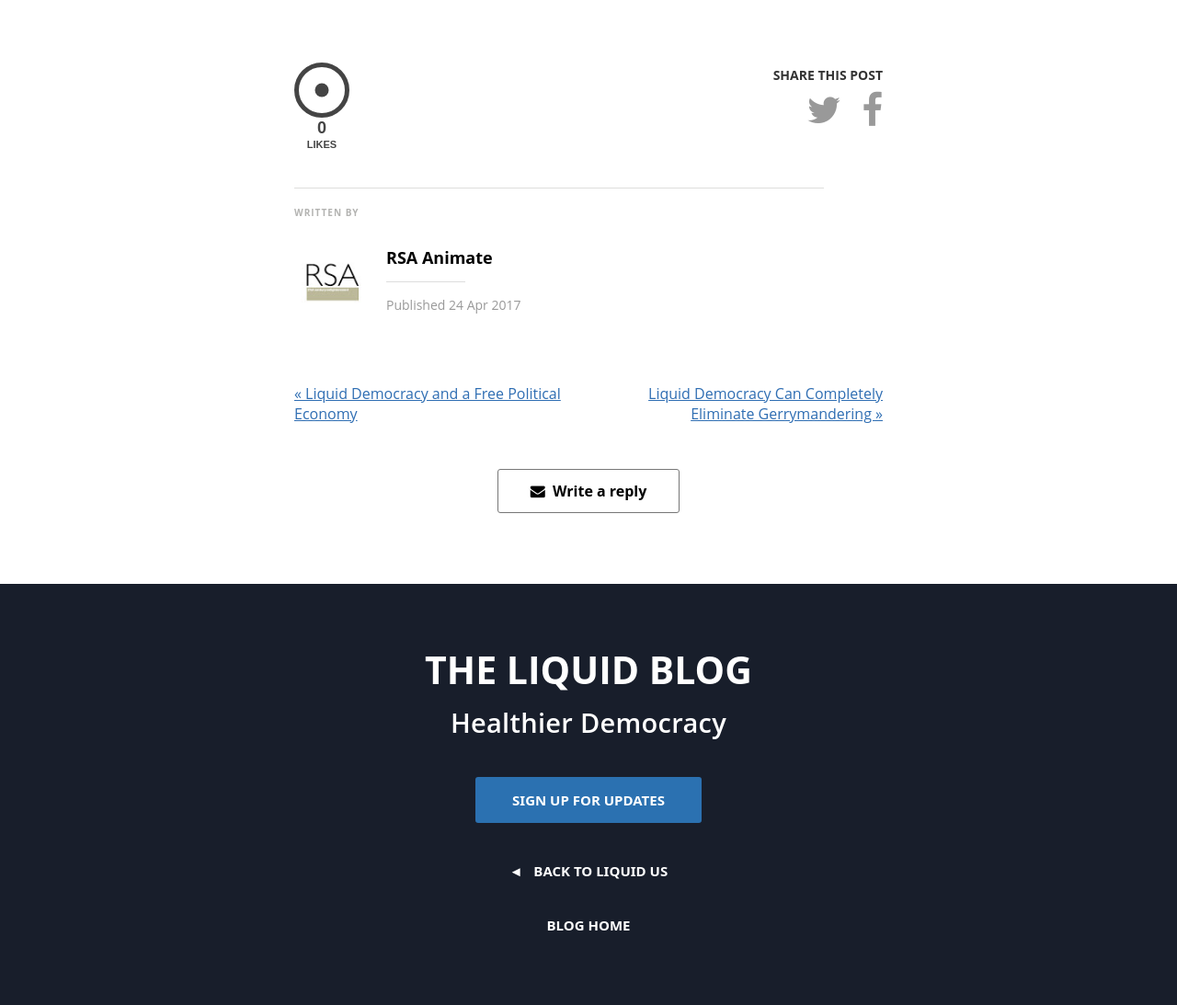
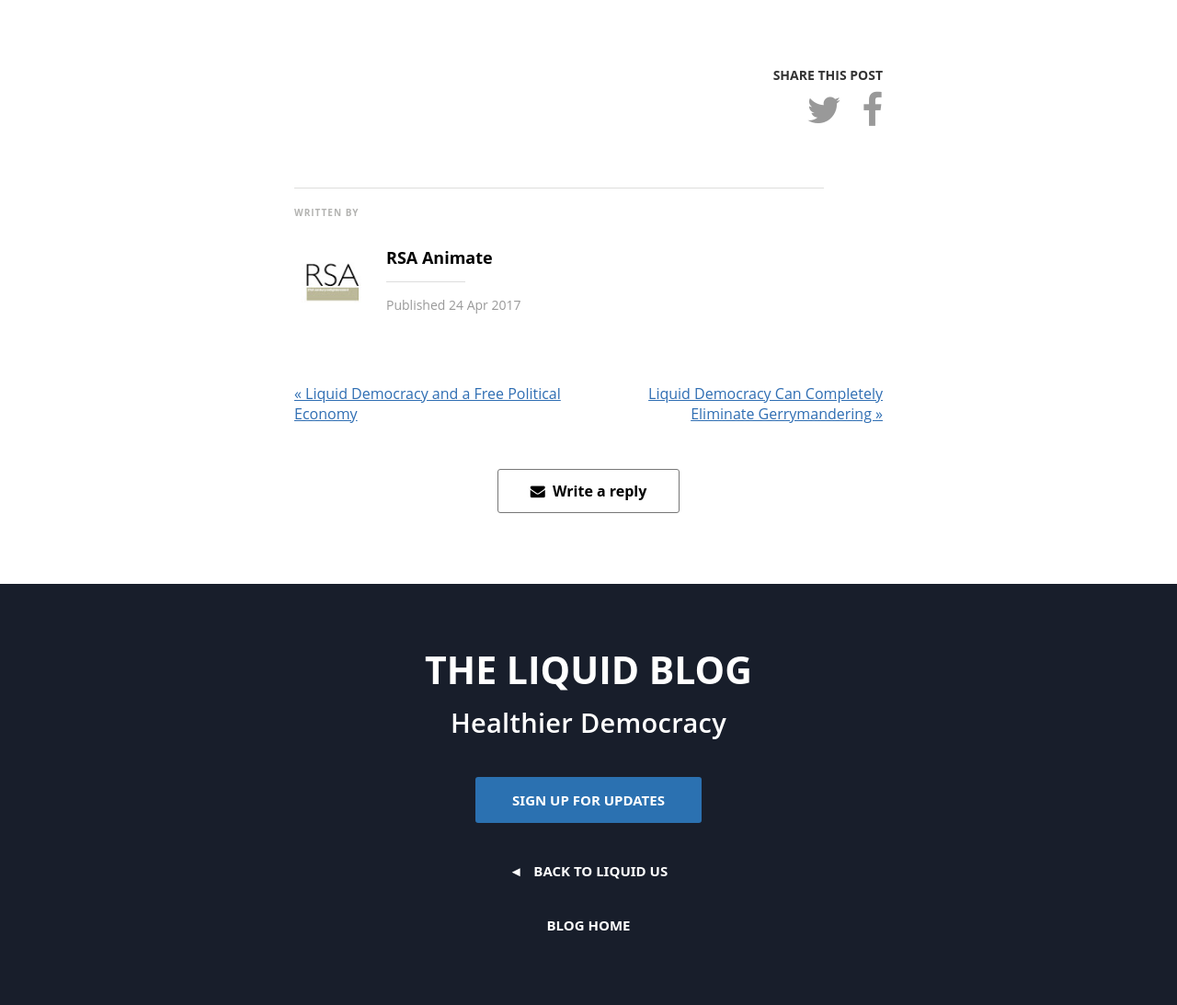
Before and after one commit to voteliquid/blog, a Jekyll site: the page built from _posts/2017-04-24-the-power-of-networks.md, in a window 1280 px wide. Shown: the part 631-1724 px from the top of the page at 92% size. Built offline with Jekyll 4.4.1, drawn with Linux system fonts in a browser that asks for light colours; nearby versions of some CDN libraries; some web fonts are replaced.

Commit message:
Hide broken likes widget without changing layout.
The kudos API is down; opacity keeps the footer spacing intact while
pointer-events blocks clicks on the invisible control.

```diff
--- a/css/kudos.css
+++ b/css/kudos.css
@@ -48,6 +48,8 @@ figure.kudo {
   margin-bottom: 40px;
 	margin-left: 0;
   text-align: center;
+  opacity: 0;
+  pointer-events: none;
 }
 
 .kudo.complete a.kudobject div.opening div.circle {
```
